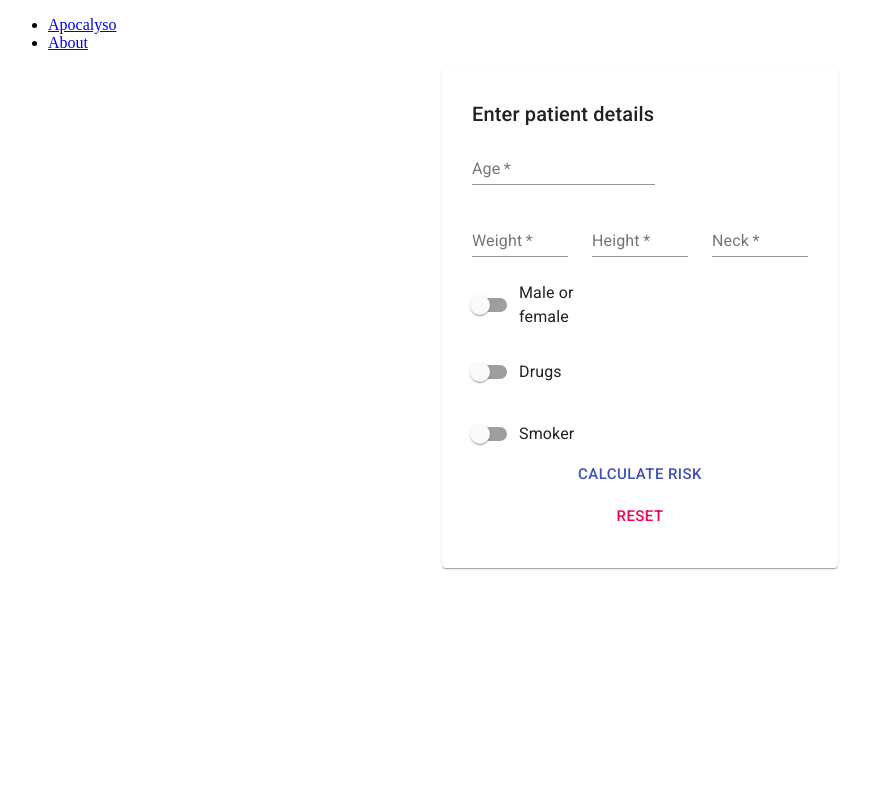
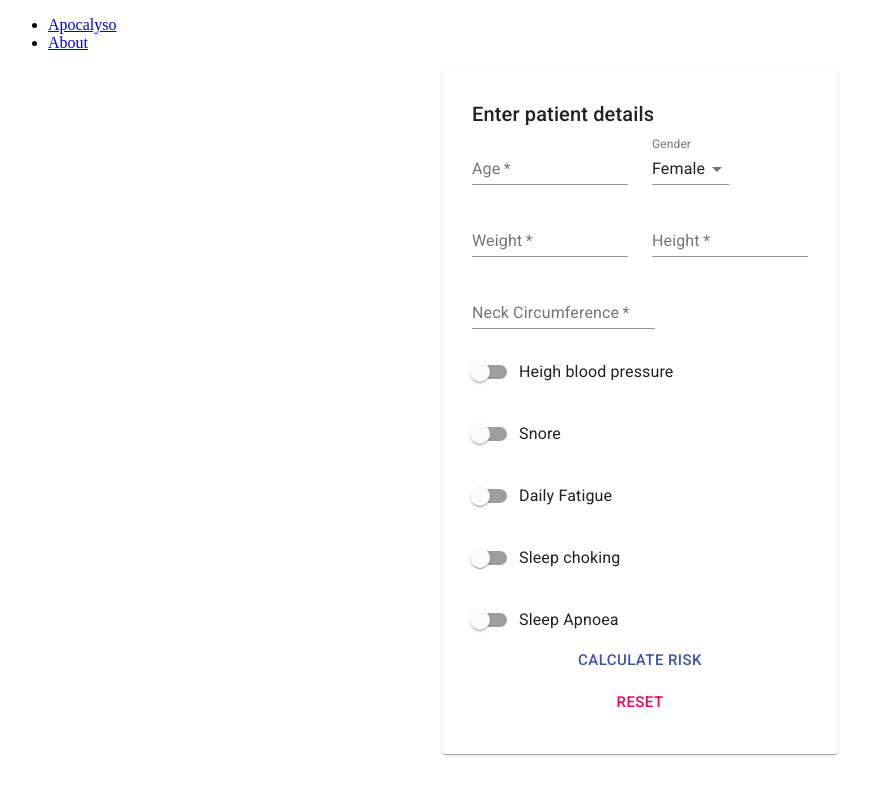
Before and after one commit to miamollie/apocalypse, a Next.js app: page / in a window 1280 px wide. Shown: the top 794 px of the page, without its empty margins (0-870 px from the left). Built offline with nearby package versions, Linux system fonts and the light colour scheme.

Commit message:
Add all component parts to form

```diff
--- a/components/form.js
+++ b/components/form.js
@@ -3,7 +3,11 @@ import Grid from "@material-ui/core/Grid";
 import Typography from "@material-ui/core/Typography";
 import TextField from "@material-ui/core/TextField";
 import FormControlLabel from "@material-ui/core/FormControlLabel";
+import MenuItem from "@material-ui/core/MenuItem";
+import InputLabel from "@material-ui/core/InputLabel";
+import FormControl from "@material-ui/core/FormControl";
 import Switch from "@material-ui/core/Switch";
+import Select from "@material-ui/core/Select";
 import Button from "@material-ui/core/Button";
 import calculateStopBang from "../utils/assess";
 import { useState } from "react";
@@ -12,9 +16,14 @@ export default function Form() {
   const initialValues = {
     height: "",
     weight: "",
-    gender: false,
     age: "",
-    neckCircumference: ""
+    neckCircumference: "",
+    male: false,
+    heighBloodPressure: false,
+    snore: false,
+    dailyFatigue: false,
+    sleepChoking: false,
+    sleepApnoea: false
   };
 
   const handleChangeSwitch = name => event => {
@@ -45,7 +54,7 @@ export default function Form() {
         Enter patient details
       </Typography>
       <Grid container spacing={3}>
-        <Grid item xs={12}>
+        <Grid item xs={6}>
           <TextField
             id="age"
             label="Age"
@@ -55,7 +64,23 @@ export default function Form() {
             required
           />
         </Grid>
-        <Grid item xs={4}>
+        <Grid item xs={6}>
+          <FormControl>
+            <InputLabel htmlFor="male">Gender</InputLabel>
+            <Select
+              value={values.male}
+              onChange={handleChange("male")}
+              inputProps={{
+                name: "male",
+                id: "male"
+              }}
+            >
+              <MenuItem value={false}>Female</MenuItem>
+              <MenuItem value={true}>Male</MenuItem>
+            </Select>
+          </FormControl>
+        </Grid>
+        <Grid item xs={6}>
           <TextField
             id="weight"
             label="Weight"
@@ -65,7 +90,7 @@ export default function Form() {
             required
           />
         </Grid>
-        <Grid item xs={4}>
+        <Grid item xs={6}>
           <TextField
             id="height"
             label="Height"
@@ -75,28 +100,14 @@ export default function Form() {
             required
           />
         </Grid>
-        <Grid item xs={4}>
+        <Grid item xs={12}>
           <TextField
             id="neckCircumference"
-            label="Neck"
+            label="Neck Circumference"
             value={values.neckCircumference}
             onChange={handleChange("neckCircumference")}
             type="number"
             required
-          />
-        </Grid>
-        <Grid item xs={6}>
-          <FormControlLabel
-            control={
-              <Switch
-                color="secondary"
-                name="gender"
-                checked={values.gender}
-                value="gender"
-                onChange={handleChangeSwitch("gender")}
-              />
-            }
-            label="Male or female" //todo: nicer way to display in UI
           />
         </Grid>
         <Grid item xs={12}>
@@ -104,13 +115,13 @@ export default function Form() {
             control={
               <Switch
                 color="secondary"
-                name="b"
-                checked={values.b}
-                value="b"
-                onChange={handleChangeSwitch("b")}
+                name="heighBloodPressure"
+                checked={values.heighBloodPressure}
+                value="heighBloodPressure"
+                onChange={handleChangeSwitch("heighBloodPressure")}
               />
             }
-            label="Drugs"
+            label="Heigh blood pressure"
           />
         </Grid>
         <Grid item xs={12}>
@@ -118,13 +129,55 @@ export default function Form() {
             control={
               <Switch
                 color="secondary"
-                name="c"
-                checked={values.c}
-                value="c"
-                onChange={handleChangeSwitch("c")}
+                name="snore"
+                checked={values.snore}
+                value="snore"
+                onChange={handleChangeSwitch("snore")}
               />
             }
-            label="Smoker"
+            label="Snore"
+          />
+        </Grid>
+        <Grid item xs={12}>
+          <FormControlLabel
+            control={
+              <Switch
+                color="secondary"
+                name="dailyFatigue"
+                checked={values.dailyFatigue}
+                value="dailyFatigue"
+                onChange={handleChangeSwitch("dailyFatigue")}
+              />
+            }
+            label="Daily Fatigue"
+          />
+        </Grid>
+        <Grid item xs={12}>
+          <FormControlLabel
+            control={
+              <Switch
+                color="secondary"
+                name="sleepChoking"
+                checked={values.sleepChoking}
+                value="sleepChoking"
+                onChange={handleChangeSwitch("sleepChoking")}
+              />
+            }
+            label="Sleep choking"
+          />
+        </Grid>
+        <Grid item xs={12}>
+          <FormControlLabel
+            control={
+              <Switch
+                color="secondary"
+                name="sleepApnoea"
+                checked={values.sleepApnoea}
+                value="sleepApnoea"
+                onChange={handleChangeSwitch("sleepApnoea")}
+              />
+            }
+            label="Sleep Apnoea"
           />
         </Grid>
       </Grid>
```
Also changed, not shown: fixtures.js (+5 -5 lines).
